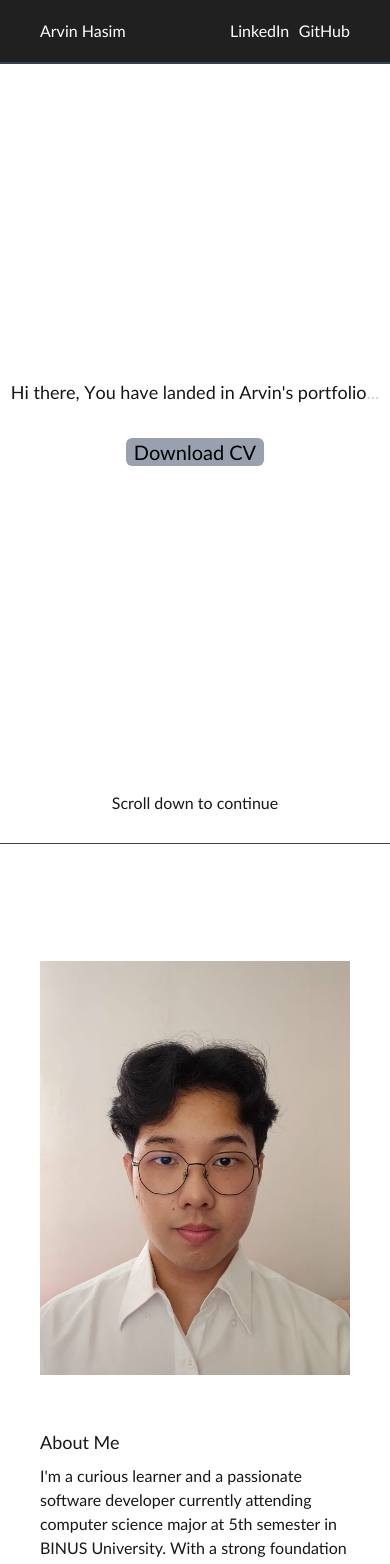
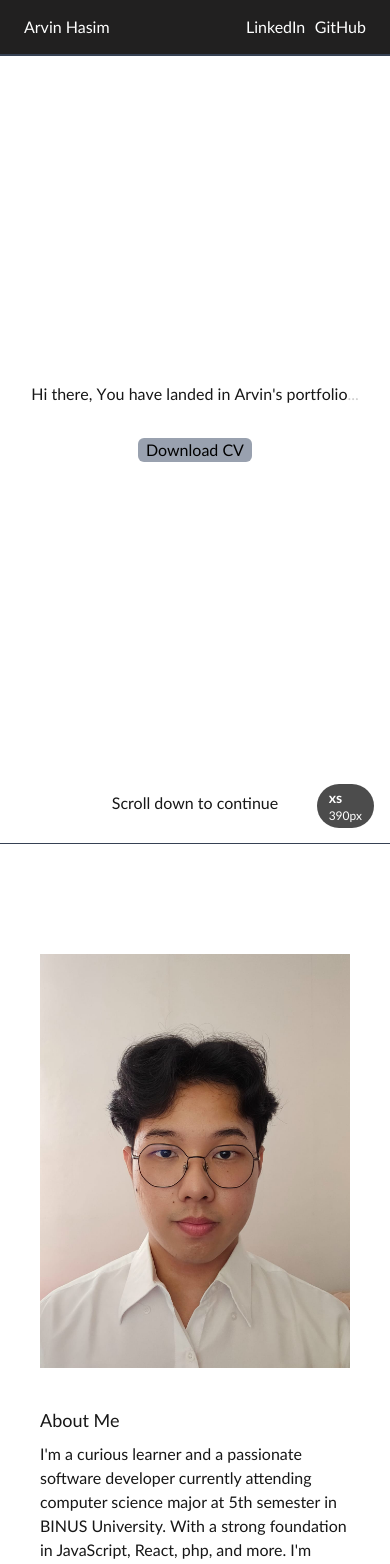
Before and after one commit to Xionnnn/Portfolio, a Next.js app: page / in a window 390 px wide. Shown: the top 1564 px of the page. Built offline with nearby package versions, Linux system fonts and the light colour scheme.

Commit message:
#feat mobile adjustment

```diff
--- a/src/app/layout.tsx
+++ b/src/app/layout.tsx
@@ -34,7 +34,7 @@ export default function RootLayout({
           <Nav />
           {children}
         </ScrollProvider>
-        {/* {process.env.NODE_ENV === "development" && <BreakpointIndicator />} */}
+        {process.env.NODE_ENV === "development" && <BreakpointIndicator />}
       </body>
     </html>
   );
--- a/src/app/page.tsx
+++ b/src/app/page.tsx
@@ -90,7 +90,7 @@ export default function Main() {
           />
         </motion.div>
         <motion.div
-          className="col-span-4 row-span-1 md:row-span-8 pt-4"
+          className="col-span-4 row-span-1 md:row-span-8 pt-2 md:pt-4"
           variants={abtMe}
           initial="offScreen"
           whileInView="onScreen"
--- a/src/component/Hero/index.tsx
+++ b/src/component/Hero/index.tsx
@@ -7,7 +7,7 @@ export function Hero({ HeroText }: { HeroText: string }) {
   return (
     <div className="flex flex-col items-center justify-center h-10/12">
       <div
-        className="flex justify-center items-center text-lg md:text-2xl xl:text-3xl text-center"
+        className="flex justify-center items-center text-md md:text-2xl xl:text-3xl text-center"
         style={{ whiteSpace: "pre" }}
       >
         {HeroText.split("").map((char, index) => (
@@ -37,7 +37,7 @@ export function Hero({ HeroText }: { HeroText: string }) {
           ...
         </motion.span>
       </div>
-      <div className="pt-8 text-xl flex justify-center">
+      <div className="pt-8 text-md flex justify-center md:text-xl">
         <motion.button
           className="rounded-md bg-gray-400 px-2 text-black"
           initial={{ scale: 0 }}
--- a/src/component/navBar/index.tsx
+++ b/src/component/navBar/index.tsx
@@ -21,7 +21,7 @@ export default function Nav() {
       animate={{ opacity: scrollDirection, y: yPos }}
       transition={{ duration: 0.3 }}
     >
-      <div className="border-b-2 border-gray-700 flex justify-between items-center text-white px-10 h-16">
+      <div className="border-b-2 border-gray-700 flex justify-between items-center text-white px-6 md:px-10 h-14 md:h-16 ">
         <motion.button
           whileHover={{ scale: 1.1, cursor: "pointer", rotate: -2 }}
           onClick={scrollToTop}
```
Also changed, not shown: public/LI-In-Bug.png (added).
